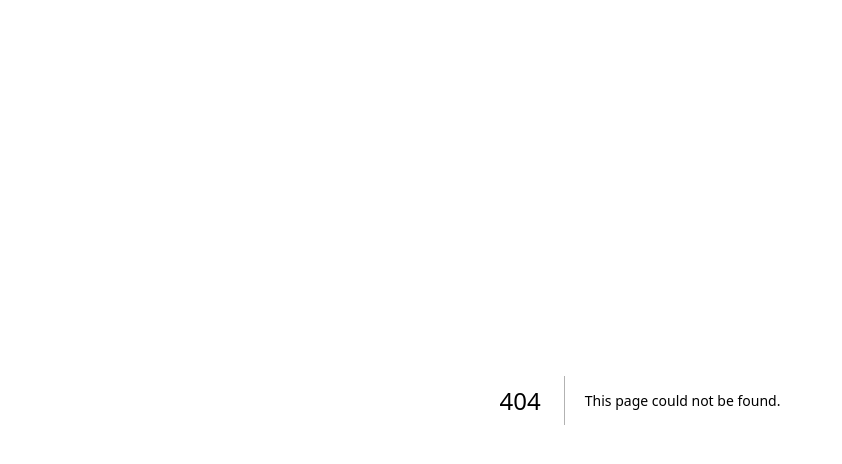
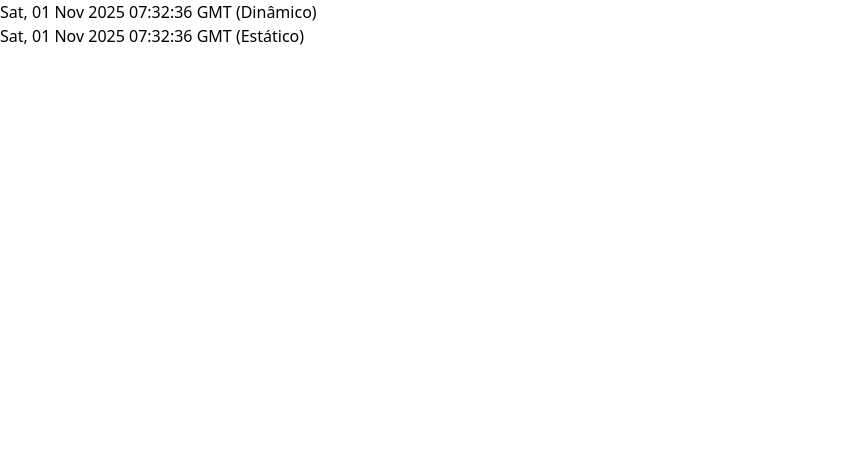
Before and after one commit to 0xDanielBueno/ideia-unica, a Next.js app: page /tempo in a window 1280 px wide. Before the commit this address had no page. Shown: the top 464 px of the page, without its empty margins (0-842 px from the left). Built offline with nearby package versions, Linux system fonts and the light colour scheme.

Commit message:
Adição da Página Tempo

```diff
--- /dev/null
+++ b/app/tempo/page.tsx
@@ -0,0 +1,27 @@
+import { JSX } from "react";
+
+export const dynamic = "force-static";
+
+type TempoProps = {
+  staticDate: string;
+};
+
+const Tempo: React.FC<TempoProps> = ({
+  staticDate = getStaticDate(),
+}): JSX.Element => {
+  console.log("> Passando pelo Fontend");
+  const dynamicDate = new Date().toUTCString();
+  return (
+    <div>
+      <div>{dynamicDate} (Dinâmico)</div>
+      <div>{staticDate} (Estático)</div>
+    </div>
+  );
+};
+
+export const getStaticDate = (): string => {
+  console.log("> Passando pelo getStaticDate()");
+  return new Date().toUTCString();
+};
+
+export default Tempo;
```
Also changed, not shown: 1 other file (tests, documents, lock files or other folders).
